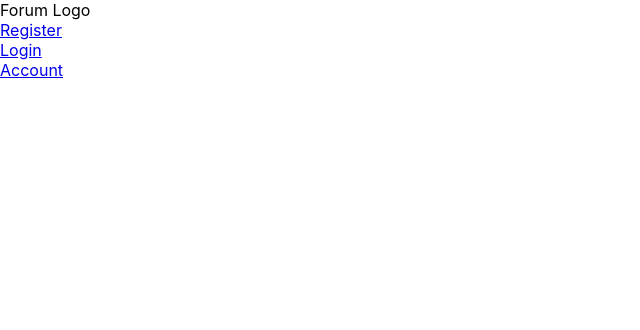
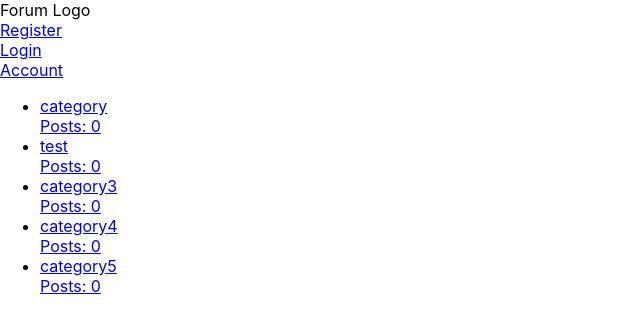
Before and after one commit to aleksysto/MERN-Forum, a React (Create React App) app in the folder client/: page / in a window 1280 px wide. Shown: the top 330 px of the page, without its empty margins (0-640 px from the left). Built offline with nearby package versions, Linux system fonts and the light colour scheme; no server answers.

Commit message:
Added list of categories with post count to main page

```diff
--- a/client/src/components/CategoryList/CategoryList.tsx
+++ b/client/src/components/CategoryList/CategoryList.tsx
@@ -1 +1,19 @@
-import React from 'react'
+import React, { useEffect, useRef } from 'react'
+import CategoryListItem from './CategoryListItem'
+const categoryList: Array<string> = ['category', 'test', 'category3', 'category4', 'category5']
+export default function CategoryList(): JSX.Element {
+
+    return (
+        <>
+            <div>
+                <ul>
+                    {categoryList.map((category: string, index: number) => {
+                        return (
+                            <CategoryListItem category={category} index={index}/>
+                        )
+                    })}
+                </ul>
+            </div>
+        </>
+    )
+}
--- /dev/null
+++ b/client/src/components/CategoryList/CategoryListItem.tsx
@@ -0,0 +1,29 @@
+import axios, { AxiosResponse } from 'axios'
+import React, { useEffect, useState } from 'react'
+import { Link } from 'react-router-dom'
+
+export default function CategoryListItem({category, index}: {category: string, index: number}): JSX.Element {
+    const [postsNumber, setPostsNumber] = useState<number>(0)
+    useEffect((): void => {
+        axios.get(`http://localhost:3000/api/posts/category/${category}/count`)
+            .then((res: AxiosResponse<{count: number}> ) => {
+                setPostsNumber(res.data.count)
+                console.log(res.data.count)
+            })
+            .catch((err) => {
+                console.log(err)
+            })
+    })
+    return (
+        <>
+        <li key={index}>
+            <Link to={{pathname: '/' }}>
+                <div>
+                    <div>{category}</div>
+                    <div>Posts: {postsNumber}</div>
+                </div>
+            </Link>
+        </li>
+        </>
+    )
+}
--- a/client/src/components/LoginPage/LoginForm.tsx
+++ b/client/src/components/LoginPage/LoginForm.tsx
@@ -1,6 +1,7 @@
 import React, { useState } from 'react'
 import { useUserContext } from '../contexts/UserContext'
 import axios, { AxiosError, AxiosResponse } from 'axios'
+import { UserObject } from '../interfaces/UserObjectContext'
 
 export default function LoginForm (): JSX.Element {
     const [login, setLogin] = useState<string>('')
@@ -17,10 +18,10 @@ export default function LoginForm (): JSX.Element {
     function handleSubmit (event: React.FormEvent<HTMLFormElement>): void {
         event.preventDefault()
         axios.post('http://localhost:4000/api/login', {login, password})
-            .then((res: AxiosResponse): void => {
+            .then((res: AxiosResponse<{token: string, user: UserObject}>): void => {
                 setLoggedIn(true)
                 setUserInfo(res.data.user)
-                localStorage.setItem("token", res.data.login)
+                localStorage.setItem("token", res.data.user.login)
                 localStorage.setItem("user", JSON.stringify(res.data.user))
             })
             .catch((err: AxiosError): void => {
--- a/client/src/components/MainPage.tsx
+++ b/client/src/components/MainPage.tsx
@@ -4,6 +4,7 @@ import { useUserContext } from './contexts/UserContext';
 import LogoutButton from './utils/LogoutButton';
 import PostEditor from './CreatePost/PostEditor';
 import axios from 'axios';
+import CategoryList from './CategoryList/CategoryList';
 
 export default function MainPage(): JSX.Element {
     const {loggedIn} = useUserContext()
@@ -23,6 +24,9 @@ export default function MainPage(): JSX.Element {
                 <br />
                 <LogoutButton />
                 </nav>
+                <div>
+                    <CategoryList />
+                </div>
             </div>
         </>
     )
--- a/client/src/components/RegisterPage/validationSchema.ts
+++ b/client/src/components/RegisterPage/validationSchema.ts
@@ -2,11 +2,11 @@ import * as Yup from 'yup'
 import { userRegisterValidation } from '../interfaces/RegisterUserTypes'
 import axios, {AxiosResponse} from 'axios'
 async function testLoginAvailability(value: string): Promise<boolean> {
-    const response: AxiosResponse = await axios.get(`/api/register/checkAvailability?value=${value}&type=login`)
+    const response: AxiosResponse<{available: boolean}> = await axios.get(`/api/register/checkAvailability?value=${value}&type=login`)
     return response.data.available
 }
 async function testEmailAvailability(value: string): Promise<boolean> {
-    const response: AxiosResponse = await axios.get(`/api/register/checkAvailability?value=${value}&type=email`)
+    const response: AxiosResponse<{available: boolean}> = await axios.get(`/api/register/checkAvailability?value=${value}&type=email`)
     return response.data.available
 }
 
```
Also changed, not shown: client/src/index.tsx (+7 -0 lines), 2 other files (tests, documents, lock files or other folders).
